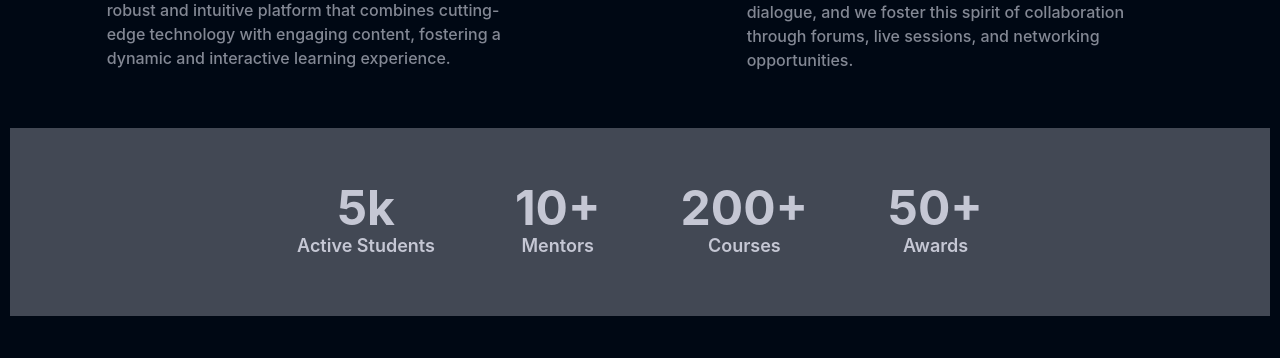
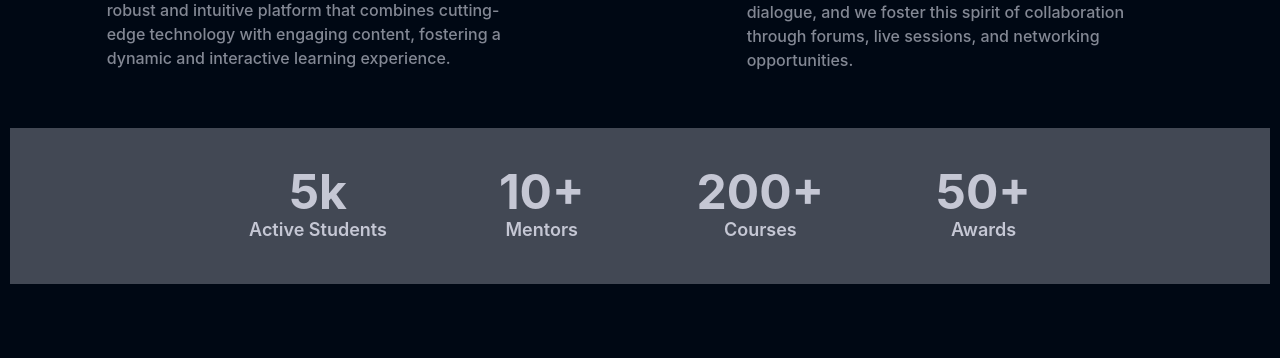
Before and after one commit to AnujGupta24/studynotion, a React (Vite) app: page /about in a window 1280 px wide. Shown: the part 1547-1905 px from the top of the page. Built offline with nearby package versions, Linux system fonts and the light colour scheme; no server answers.

Commit message:
improve layout spacing in ContactDetails and StatsComponent

```diff
--- a/src/components/ContactPage/ContactDetails.jsx
+++ b/src/components/ContactPage/ContactDetails.jsx
@@ -29,8 +29,8 @@ function ContactDetails() {
 			{contactDetails.map((ele, i) => {
 				let Icon = Icon1[ele.icon] || Icon2[ele.icon] || Icon3[ele.icon];
 				return (
-					<div className="flex flex-col gap-[2px] p-3 text-sm text-richblack-200" key={i}>
-						<div className="flex flex-row items-center gap-3">
+					<div className="flex flex-col gap-[2px] p-2 text-sm text-richblack-200" key={i}>
+						<div className="flex flex-row items-center gap-2">
 							<Icon size={25} />
 							<h1 className="text-lg font-semibold text-richblack-5">{ele?.heading}</h1>
 						</div>
--- a/src/components/core/AboutPage/ContactFormSection.jsx
+++ b/src/components/core/AboutPage/ContactFormSection.jsx
@@ -2,12 +2,12 @@ import ContactUsForm from '../../ContactPage/ContactUsForm';
 
 function ContactFormSection() {
 	return (
-		<div className="mx-auto">
+		<div className="mx-auto ">
 			<h1 className="text-center text-white text-4xl font-semibold">Get in Touch</h1>
 			<p className="text-center text-richblack-300 mt-3">
 				We&apos;d love to here for you, Please fill out this form.
 			</p>
-			<div className="mt-12 mx-auto">
+			<div className="mt-12 mx-auto border border-richblack-600 p-12 rounded-lg">
 				<ContactUsForm />
 			</div>
 		</div>
--- a/src/components/core/AboutPage/StatsComponent.jsx
+++ b/src/components/core/AboutPage/StatsComponent.jsx
@@ -7,7 +7,7 @@ function StatsComponent() {
 	];
 	return (
 		<section>
-			<div className="flex w-full justify-between px-4 py-8 lg:py-14 lg:px-12 2xl:px-16 gap-6 lg:gap-20		">
+			<div className="flex w-full justify-between lg:py-10 lg:px-5 gap-28">
 				{stats.map((stat, idx) => {
 					return (
 						<div className="text-richblack-50 flex flex-col justify-center items-center" key={idx}>
```
